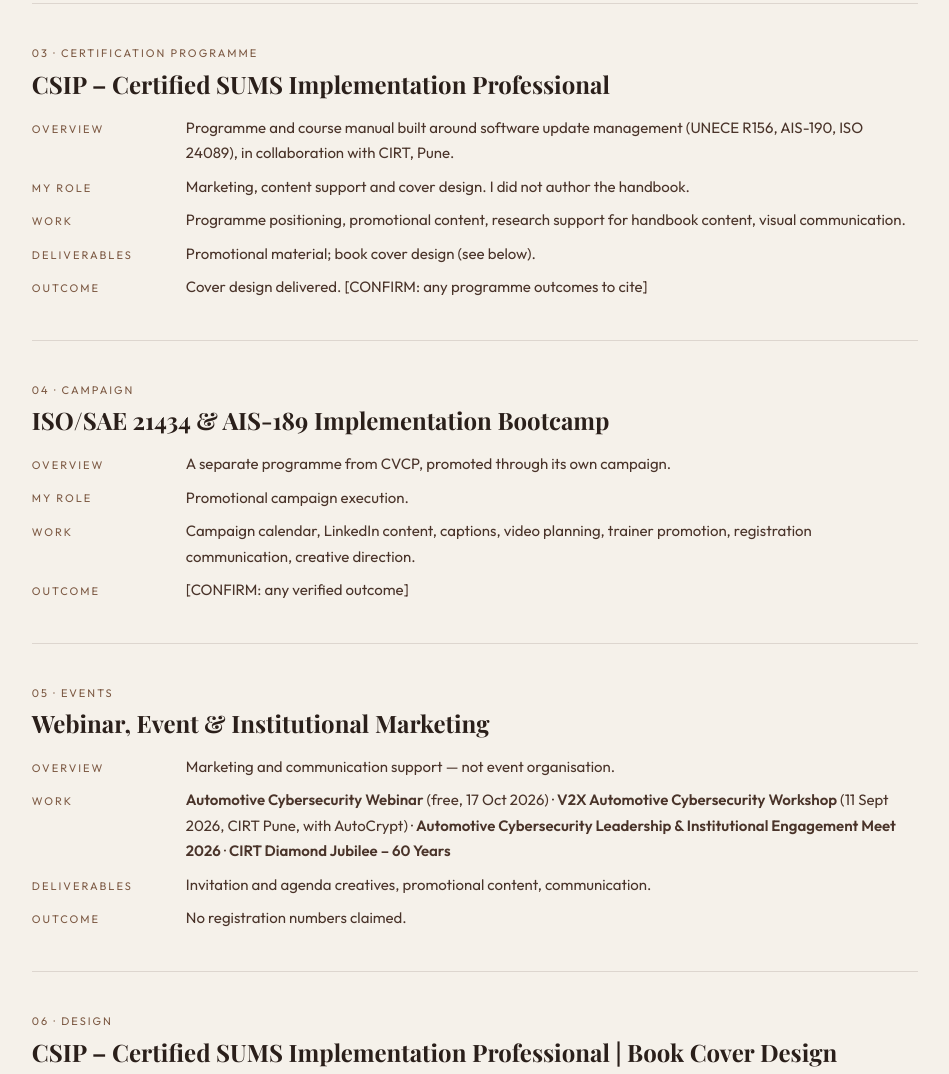
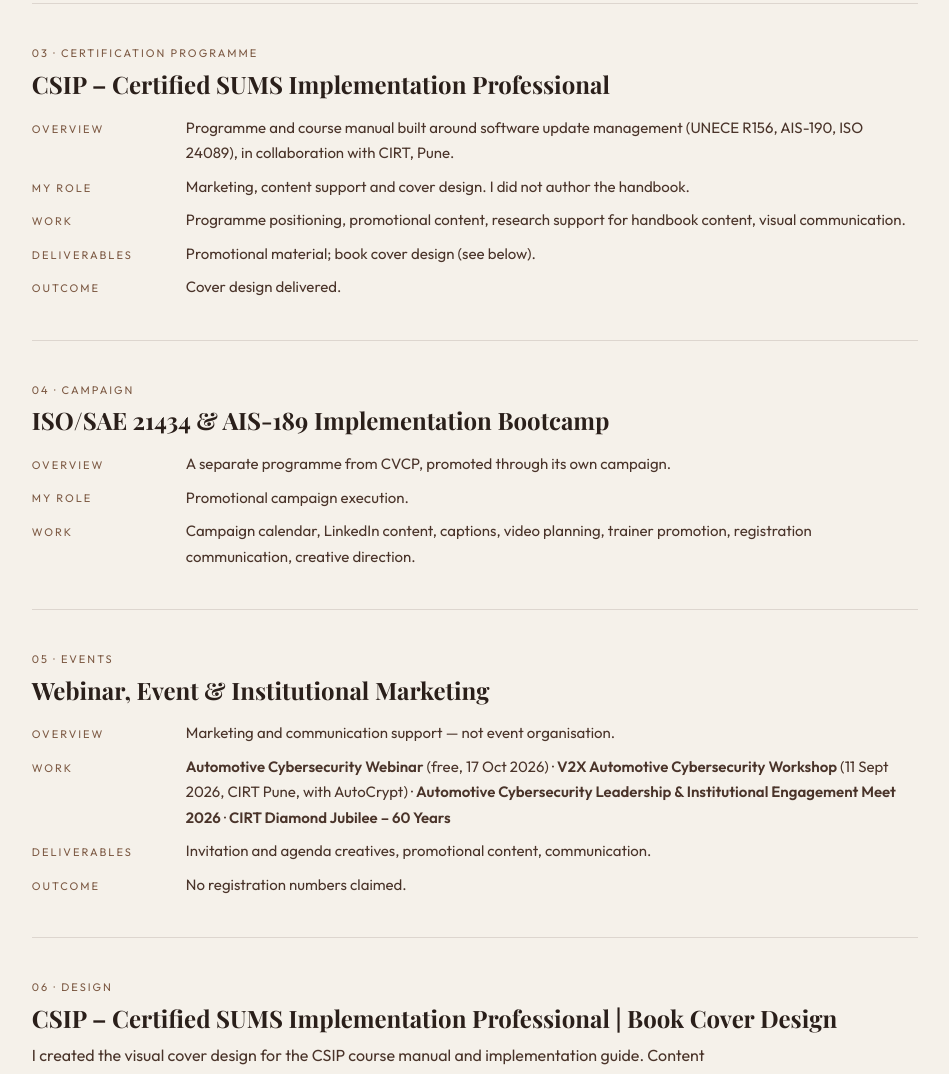
Before and after one commit to sayedaalia/portfolio, a plain HTML site: page index.html in a window 1280 px wide. Shown: the part 4085-5159 px from the top of the page, without its empty margins (165-1114 px from the left). Drawn offline with nearby package versions, Linux system fonts and the light colour scheme; a web font is replaced by a local one.

Commit message:
Remove unverified outcome placeholders

```diff
--- a/index.html
+++ b/index.html
@@ -109,13 +109,12 @@ footer{margin-top:7rem;padding:2rem 6vw;border-top:1px solid var(--border);font-
 <dt>My role</dt><dd>Marketing, content support and cover design. I did not author the handbook.</dd>
 <dt>Work</dt><dd>Programme positioning, promotional content, research support for handbook content, visual communication.</dd>
 <dt>Deliverables</dt><dd>Promotional material; book cover design (see below).</dd>
-<dt>Outcome</dt><dd>Cover design delivered. [CONFIRM: any programme outcomes to cite]</dd></dl></article>
+<dt>Outcome</dt><dd>Cover design delivered.</dd></dl></article>
 
 <article class="case rv"><div class="tag">04 · Campaign</div><h3>ISO/SAE 21434 &amp; AIS-189 Implementation Bootcamp</h3>
 <dl><dt>Overview</dt><dd>A separate programme from CVCP, promoted through its own campaign.</dd>
 <dt>My role</dt><dd>Promotional campaign execution.</dd>
-<dt>Work</dt><dd>Campaign calendar, LinkedIn content, captions, video planning, trainer promotion, registration communication, creative direction.</dd>
-<dt>Outcome</dt><dd>[CONFIRM: any verified outcome]</dd></dl></article>
+<dt>Work</dt><dd>Campaign calendar, LinkedIn content, captions, video planning, trainer promotion, registration communication, creative direction.</dd></dl></article>
 
 <article class="case rv"><div class="tag">05 · Events</div><h3>Webinar, Event &amp; Institutional Marketing</h3>
 <dl><dt>Overview</dt><dd>Marketing and communication support — not event organisation.</dd>
```
